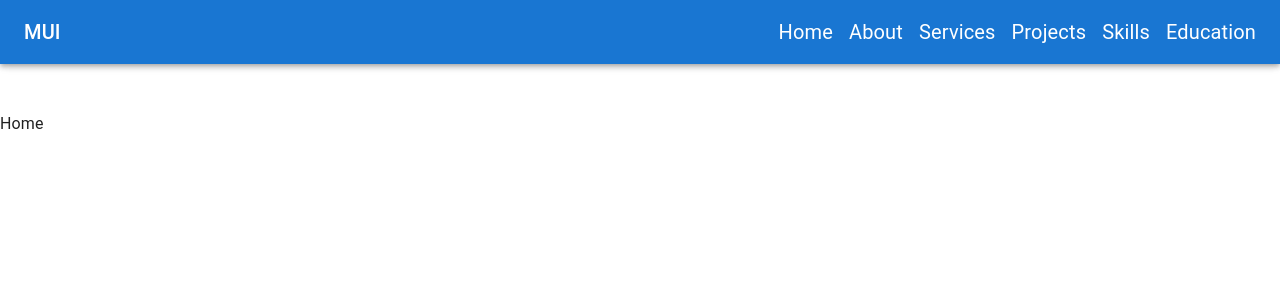
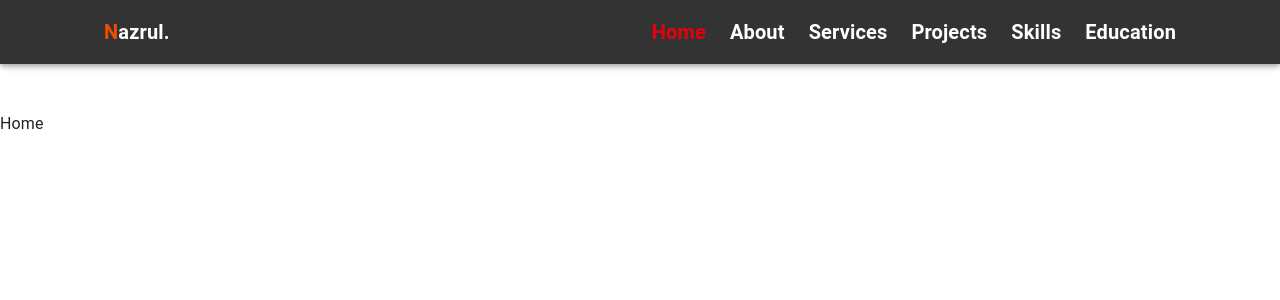
Before and after one commit to Nazrul144/nazrul-portfolio, a Next.js app: page / in a window 1280 px wide. Shown: the top 300 px of the page. Built offline with nearby package versions, Linux system fonts and the light colour scheme.

Commit message:
Navbar added with font design

```diff
--- a/src/components/shared/Navbar.jsx
+++ b/src/components/shared/Navbar.jsx
@@ -16,9 +16,12 @@ import Toolbar from "@mui/material/Toolbar";
 import Typography from "@mui/material/Typography";
 import Button from "@mui/material/Button";
 import Link from "next/link";
+import { usePathname } from "next/navigation";
 
 const drawerWidth = 240;
 const Navbar = (props) => {
+
+  const pathName = usePathname();
 
   const navItems = [
     {
@@ -57,14 +60,18 @@ const Navbar = (props) => {
   const drawer = (
     <Box onClick={handleDrawerToggle} sx={{ textAlign: "center" }}>
       <Typography variant="h6" sx={{ my: 2 }}>
-        MUI
+        <span className="font-bold"><span className="text-red-600">N</span>azrul</span>
       </Typography>
       <Divider />
       <List>
         {navItems.map((navItem) => (
           <ListItem key={navItem.title} disablePadding>
-            <ListItemButton sx={{ textAlign: "center" }}>
-              <ListItemText primary={navItem.title} />
+            <ListItemButton sx={{ textAlign: "center", justifyContent: "center", display: "flex", alignItems: "center",  }}>
+              <Link className={` tong relative group text-xl hover:text-red-600 ease-in-out duration-300  ${pathName === navItem.path ? "text-red-600" : ""}`} href={navItem.path}>
+              <ListItemText primary={navItem.title}>{navItem.title}
+              <span className="absolute left-0 bottom-0 w-0 h-0.5 bg-red-600 transition-all duration-300 group-hover:w-full"></span>
+              </ListItemText>
+              </Link>
             </ListItemButton>
           </ListItem>
         ))}
@@ -78,7 +85,7 @@ const Navbar = (props) => {
     <div>
       <Box sx={{ display: "flex" }}>
         <CssBaseline />
-        <AppBar component="nav">
+        <AppBar className="lg:px-20" component="nav" sx={{ backgroundColor: '#333' }} >
           <Toolbar>
             <IconButton
               color="inherit"
@@ -90,13 +97,16 @@ const Navbar = (props) => {
               <MenuIcon />
             </IconButton>
             <Typography variant="h6" component="div" sx={{ flexGrow: 1, display: { xs: "none", sm: "block" } }}>
-              MUI
+              <Link className="font-bold" href={'/'}><span className="text-orange-600">N</span>azrul.</Link>
             </Typography>
             <Box  sx={{ display: { xs: "none", sm: "block" } }}>
-              <div className="flex space-x-4 text-xl">
+              <div className="flex space-x-6 text-xl font-bold sm:font-bold">
               {
-                navItems?.map((navItem)=> <Link  key={navItem.title} href={navItem.path} >{navItem.title}</Link>)
+                navItems?.map((navItem)=> <Link className={`relative group text-xl hover:text-red-600 ease-in-out duration-300 ${pathName === navItem.path ? "text-red-600" : ""}`}  key={navItem.title} href={navItem.path} >{navItem.title}
+                 <span className="absolute left-0 bottom-0 w-0 h-0.5 bg-red-600 transition-all duration-300 group-hover:w-full"></span>
+                </Link>)
               }
+
               </div>
             </Box>
           </Toolbar>
```
